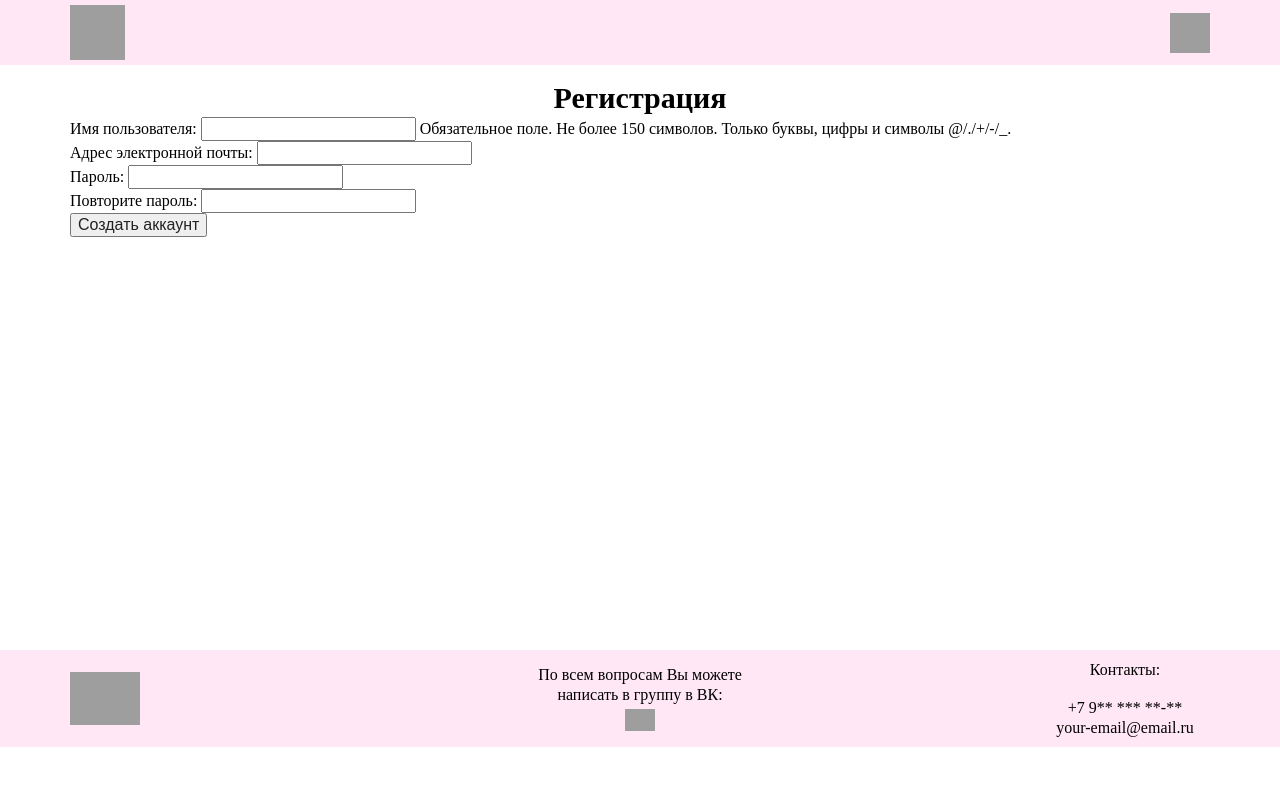
After one commit to sheeont/university, a Django app: page /register/ in a window 1280 px wide. The commit adds this page. Shown: the top 786 px of the page. Run offline with Django 4.2, Linux system fonts and the light colour scheme; some web fonts are replaced; grey boxes are pictures that could not be loaded.

Commit message:
Make basic register form without styles. Make some code improvements on product.html and scripts.js.

```diff
--- a/Web/sevita/main/forms.py
+++ b/Web/sevita/main/forms.py
@@ -1,4 +1,6 @@
 from django import forms
+from django.contrib.auth.models import User
+
 from .models import *
 
 CHOICES = (
@@ -20,3 +22,18 @@ class FeedBack(forms.Form):
         widget=forms.Textarea(attrs={'rows': 3, 'placeholder': 'Поле необязательно', 'class': 'form__text'}),
         label="Оставьте свои пожелания",
         required=False)
+
+
+class UserRegistrationForm(forms.ModelForm):
+    password = forms.CharField(label='Пароль', widget=forms.PasswordInput)
+    password2 = forms.CharField(label='Повторите пароль', widget=forms.PasswordInput)
+
+    class Meta:
+        model = User
+        fields = ('username', 'email')
+
+    def clean_password2(self):
+        cd = self.cleaned_data
+        if cd['password'] != cd['password2']:
+            raise forms.ValidationError('Пароли не совпадают!')
+        return cd['password2']
--- a/Web/sevita/main/static/main/css/style.css
+++ b/Web/sevita/main/static/main/css/style.css
@@ -652,6 +652,10 @@ header__profile-pic:active {
 
 /* About styles */
 
+.about__header {
+    padding-bottom: 50px;
+}
+
 .about__header-pic {
     padding-top: 85px;
     display: block;
@@ -661,7 +665,6 @@ header__profile-pic:active {
 }
 
 .about__content {
-    padding-top: 65px;
     padding-bottom: 50px;
 }
 
@@ -1058,3 +1061,10 @@ a { text-decoration: none; }
 .new-margin_btn {
     margin: 0 0 15px 0;
 }
+
+.register {
+    padding-top: 80px;
+    padding-bottom: 80px;
+    margin: 0 auto;
+    height: 650px;
+}
--- a/Web/sevita/main/templates/main/base.html
+++ b/Web/sevita/main/templates/main/base.html
@@ -43,8 +43,9 @@
 
             <nav class="header__nav">
                 <p class="header__profile">
-                    <a href="#!" class="header__profile-link"><img src="{% static 'main/img/svg/profile.svg'%}"
-                                                                   alt="Профиль" class="header__profile-pic"></a>
+                    <a href="{% url 'register' %}" class="header__profile-link">
+                        <img src="{% static 'main/img/svg/profile.svg'%}" alt="Профиль" class="header__profile-pic">
+                    </a>
                 </p>
             </nav>
         </div>
--- /dev/null
+++ b/Web/sevita/main/templates/main/register.html
@@ -0,0 +1,15 @@
+{%  extends 'main/base.html' %}
+
+{% block content %}
+<div class="wrapper">
+    <div class="register">
+        <h1>Регистрация</h1>
+
+        <form action="." method="post">
+            {{ user_form.as_p }}
+            {% csrf_token %}
+            <p><input type="submit" value="Создать аккаунт"></p>
+        </form>
+    </div>
+</div>
+{% endblock %}
--- a/Web/sevita/main/urls.py
+++ b/Web/sevita/main/urls.py
@@ -7,5 +7,6 @@ urlpatterns = [
     path('catalog/', catalog, name='catalog'),
     path('payment/', payment, name='payment'),
     path('contacts/', contacts, name='contacts'),
-    path('product/<slug:prod_slug>', show_product, name='product')
+    path('product/<slug:prod_slug>', show_product, name='product'),
+    path('register/', register, name='register')
 ]
--- a/Web/sevita/main/views.py
+++ b/Web/sevita/main/views.py
@@ -1,5 +1,8 @@
+from django.contrib.auth.forms import UserCreationForm
 from django.http import HttpResponse, HttpResponseNotFound
 from django.shortcuts import render, get_object_or_404, redirect
+from django.urls import reverse_lazy
+from django.views.generic import CreateView
 
 from .forms import *
 from .models import *
@@ -55,7 +58,8 @@ def show_product(request, prod_slug):
 
         if form.is_valid():
             data = form.cleaned_data
-            message_to_send = f"Товар: {data['product']}\nОбъём флакончика: {CHOICES[int(data['volume'])][1]}\n"
+            message_to_send = f"Товар: {data['product']}\nОбъём флакончика: {CHOICES[int(data['volume'])][1]}\n" \
+                              f"E-mail: {data['contacts']}\n"
 
             if data['description']:
                 message_to_send += f"Сообщение от отправителя: {data['description']}"
@@ -80,3 +84,23 @@ def show_product(request, prod_slug):
 
 def page_not_found(request, exception):
     return HttpResponseNotFound('<h1>Страница не найдена</h1>')
+
+
+def register(request):
+    if request.method == 'POST':
+        user_form = UserRegistrationForm(request.POST)
+        if user_form.is_valid():
+            new_user = user_form.save(commit=False)
+            new_user.set_password(user_form.cleaned_data['password'])
+
+            new_user.save()
+            return redirect('home')
+    else:
+        user_form = UserRegistrationForm()
+
+    context = {
+        'title': 'Регистрация',
+        'user_form': user_form,
+    }
+
+    return render(request, 'main/register.html', context=context)
```
Also changed, not shown: Web/sevita/main/static/main/js/scripts.js (+22 -0 lines), Web/sevita/main/templates/main/product.html (+4 -27 lines).
